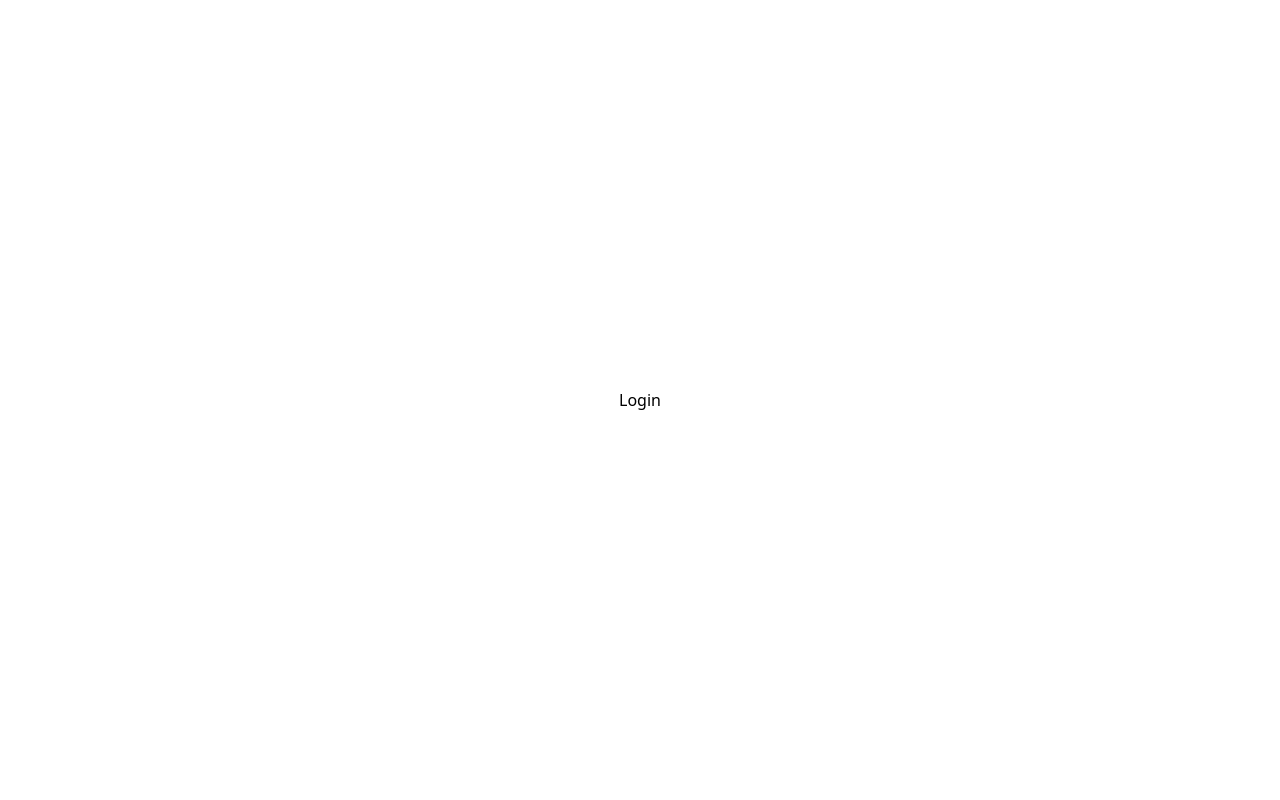
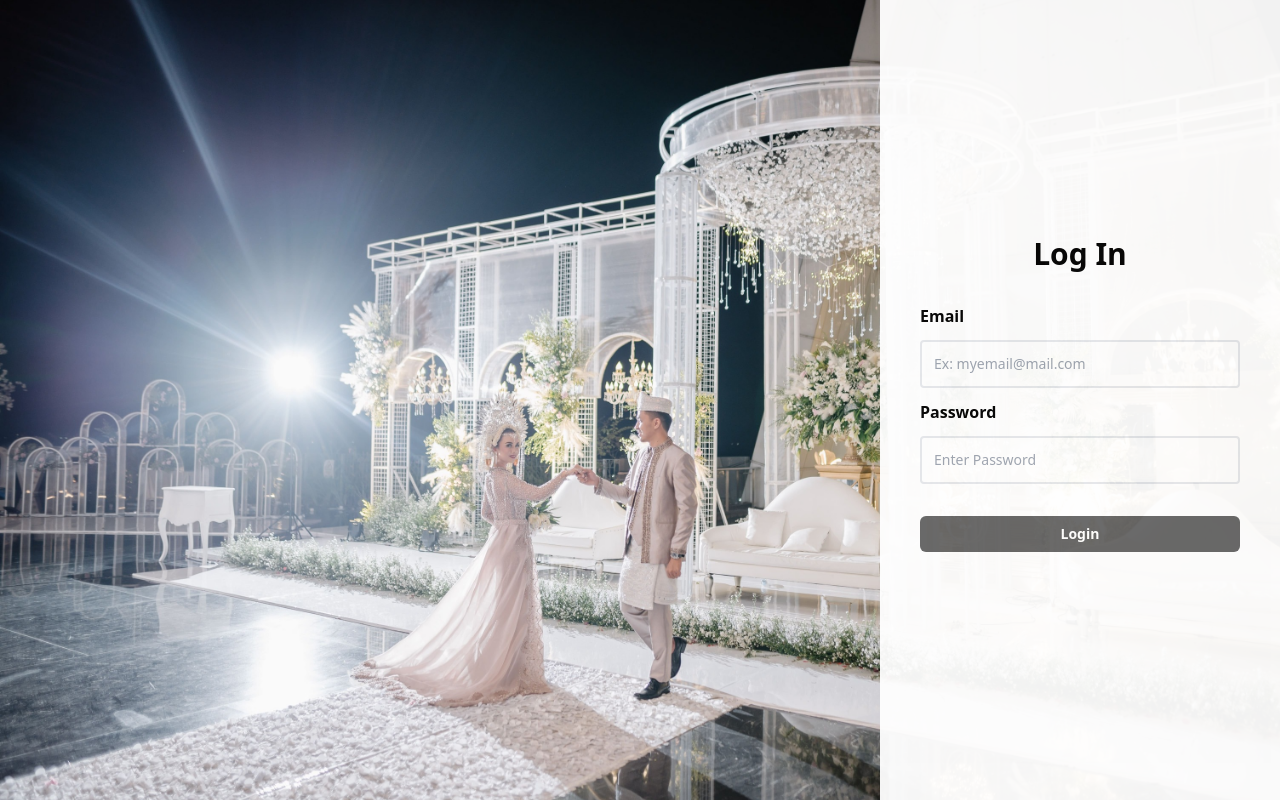
Before and after one commit to barbar17/tubes-pwl, a React (Create React App) app in the folder frontend/: page /login in a window 1280 px wide. Built offline with nearby package versions, Linux system fonts and the light colour scheme.

Commit message:
create login page

```diff
--- a/frontend/src/AppComponents/Navigation/Navigation.js
+++ b/frontend/src/AppComponents/Navigation/Navigation.js
@@ -8,8 +8,10 @@ function Navigation() {
     const navigation = Link()
 
     return (
-        <div className="flex py-3 px-14 w-full bg-white items-center justify-between sticky top-0 z-10">
-            <img src="https://cdn.helloworldindonesia.com/bG9nby9vcmlnaW5hbC9vcmlnaW5fdHh0X3YyLnN2Zw==" alt="logo" className="w-36" />
+        <nav className="flex py-3 px-14 w-full bg-white items-center justify-between sticky top-0 z-10 ">
+            <NavLink to={''}>
+                <img src="https://cdn.helloworldindonesia.com/bG9nby9vcmlnaW5hbC9vcmlnaW5fdHh0X3YyLnN2Zw==" alt="logo" className="w-36" />
+            </NavLink>
 
             <div className="flex items-center justify-center">
                 <ul className="flex text-sm">
@@ -32,7 +34,7 @@ function Navigation() {
                     <FiMenu />
                 </div>
             </div>
-        </div>
+        </nav>
     )
 }
 
--- a/frontend/src/pages/Login/Login.js
+++ b/frontend/src/pages/Login/Login.js
@@ -1,8 +1,53 @@
-import React from 'react'
+import React, { useState } from 'react'
+import { useNavigate } from 'react-router-dom';
 
 function Login() {
+
+    const navigate = useNavigate();
+
+    const [email, setEmail] = useState('');
+    const [password, setPassword] = useState('');
+
+    const akun = 'coba@coba.com'
+    const pw = '12345'
+
+    const handleSubmit = event => {
+        event.preventDefault();
+        if (email === akun && password === pw) {
+            navigate('/')
+        } else {
+            alert('Email atau Password Salah!!')
+        }
+    }
+
     return (
-        <div className='w-full h-screen flex justify-center items-center'>Login</div>
+        <div className='flex w-full h-screen relative'>
+            <img src='grid3.jpg' alt='fotologin' className='w-full h-full object-cover object-center' />
+            <div className='w-[400px] h-full absolute right-0 z-10 bg-white opacity-95 flex flex-col justify-center items-center p-10   '>
+                <h1 className='text-3xl font-bold my-5'>Log In</h1>
+                <form onSubmit={handleSubmit} className='flex flex-col w-full' >
+                    <span className='font-bold my-3'>Email</span>
+                    <input
+                        type={'email'}
+                        placeholder="Ex: myemail@mail.com"
+                        className='w-full p-3 box-border bg-transparent rounded border-2 text-sm'
+                        value={email}
+                        onChange={(event) => setEmail(event.target.value)}
+                        required
+                    />
+                    <span className='font-bold my-3'>Password</span>
+                    <input
+                        type={'password'}
+                        placeholder="Enter Password"
+                        className='w-full p-3 box-border bg-transparent rounded border-2 text-sm'
+                        value={password}
+                        onChange={(event) => setPassword(event.target.value)}
+                        required
+                    />
+                    <button className='w-full bg-[#646464] my-8 p-2 text-white rounded-md text-sm font-bold'>Login</button>
+                </form>
+            </div>
+        </div>
     )
 }
 
```
